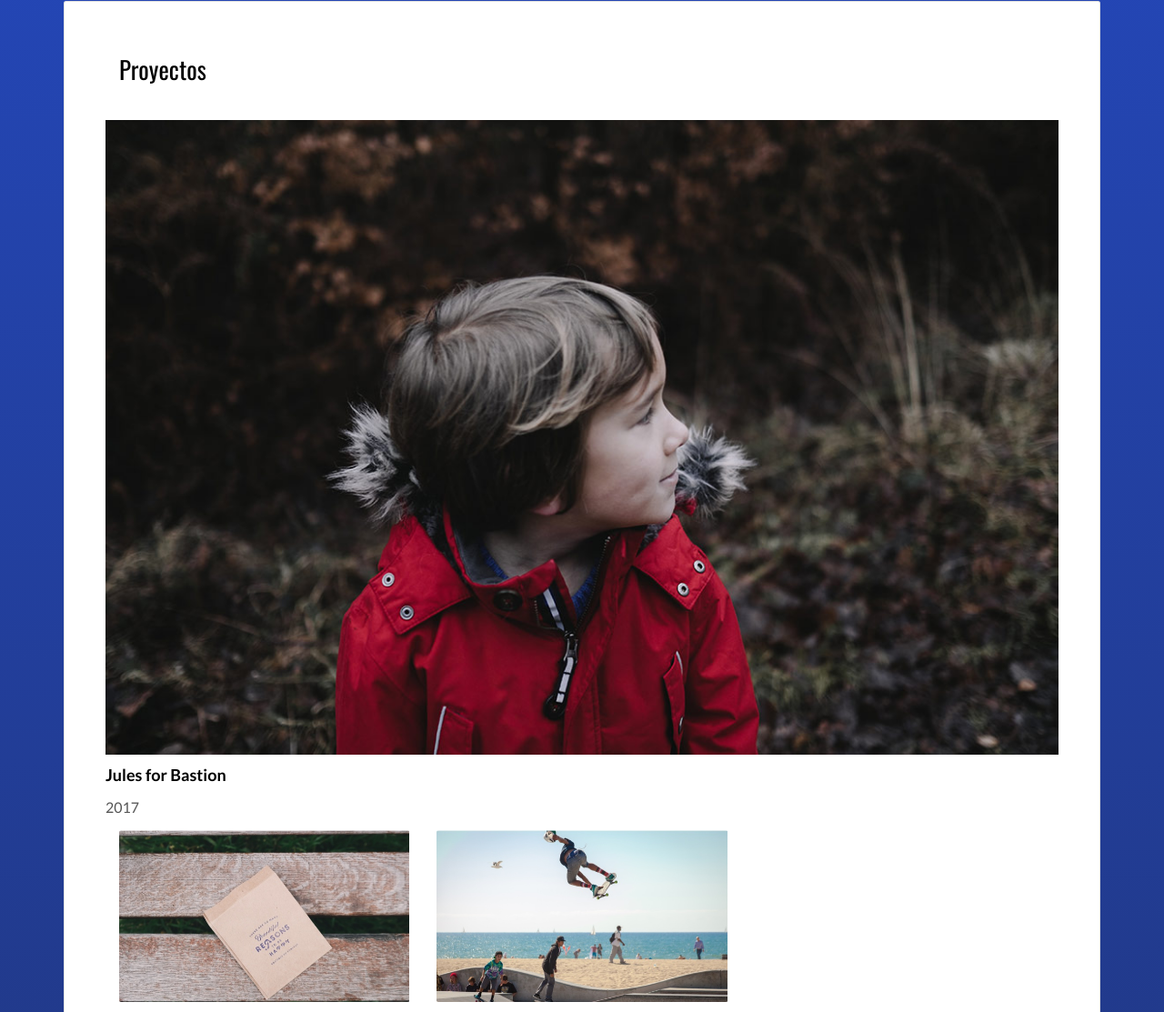
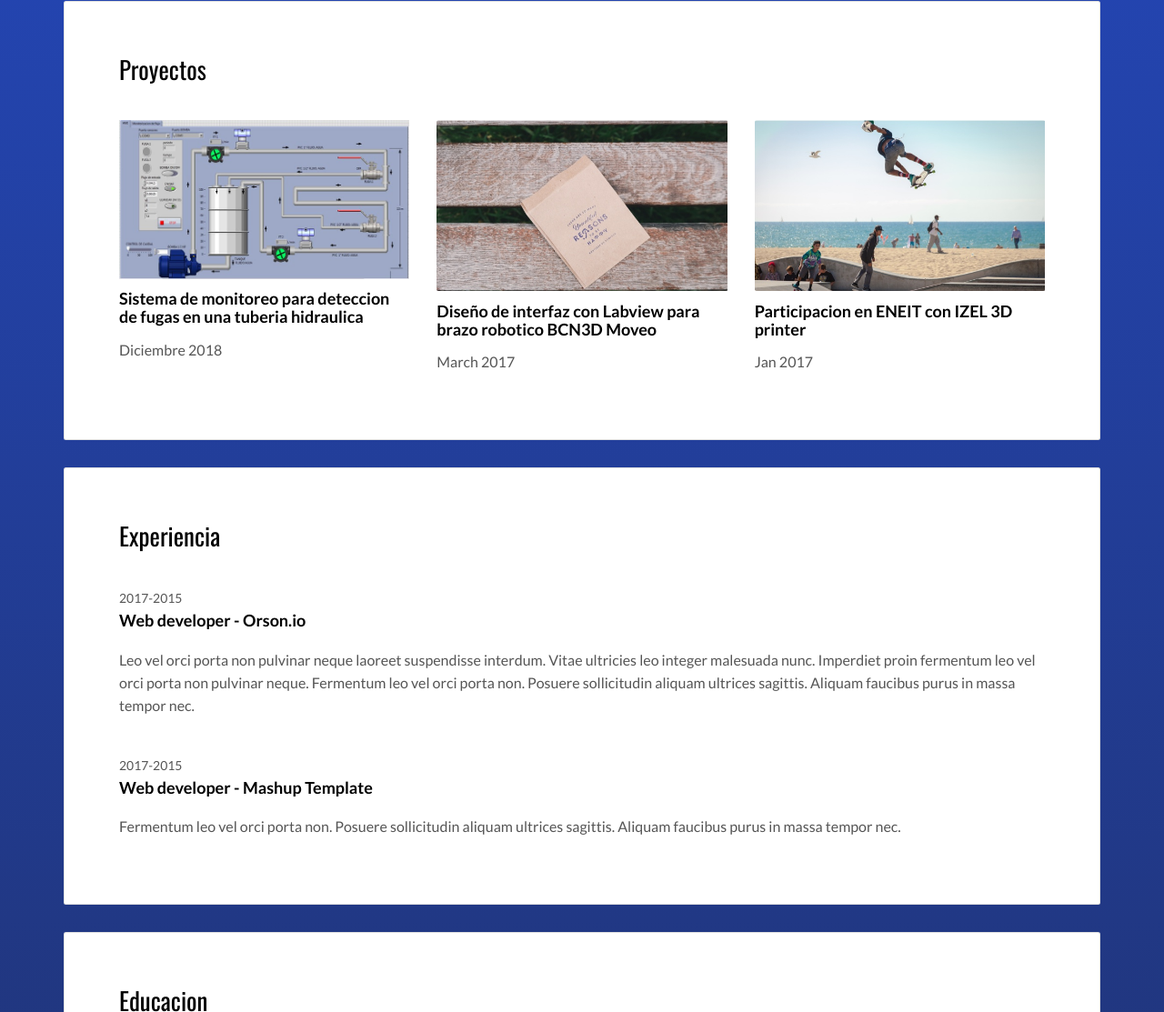
Before and after one commit to yobbas2401/PortafolioCV_geo, a plain HTML site: page index.html in a window 1280 px wide. Shown: the part 753-1866 px from the top of the page at 91% size. Drawn offline with nearby package versions, Linux system fonts and the light colour scheme.

Commit message:
actualizacion de imagenes

```diff
--- a/index.html
+++ b/index.html
@@ -78,32 +78,11 @@
           <div class="card-block">
             <h2>Proyectos</h2>
             <div class="row">
-
-                <div class="carousel-inner" role="listbox">
-                  <div class="item active">
-                    <img src="./assets/images/img-05.jpg" class="img-responsive" alt="...">
-                    <div class="carousel-caption">
-                      <h3 class="h5">Jules for Bastion</h3>
-                      <p>2017</p>
-                    </div>
-                  </div>
-                  <div class="item">
-                    <img src="./assets/images/img-06.jpg" class="img-responsive" alt="...">
-                    <div class="carousel-caption">
-                      <h3 class="h5">Jules for Bastion</h3>
-                      <p>2017</p>
-                    </div>
-                  </div>
-
-                  <div class="item">
-                    <img src="./assets/images/img-08.jpg" class="img-responsive" alt="...">
-                    <div class="carousel-caption">
-                      <h3 class="h5">Jules for Bastion</h3>
-                      <p>2017</p>
-                    </div>
-                  </div>
-                </div>
-
+              <div class="col-md-4">
+                <img src="./assets/images/img-02.jpg" class="img-responsive" alt="">
+                <h3 class="h5">Sistema de monitoreo para deteccion de fugas en una tuberia hidraulica</h3>
+                <p>Diciembre 2018</p>
+              </div>
               <div class="col-md-4">
                 <img src="./assets/images/img-03.jpg" class="img-responsive" alt="">
                 <h3 class="h5">Diseño de interfaz con Labview para brazo robotico BCN3D Moveo</h3>
```
